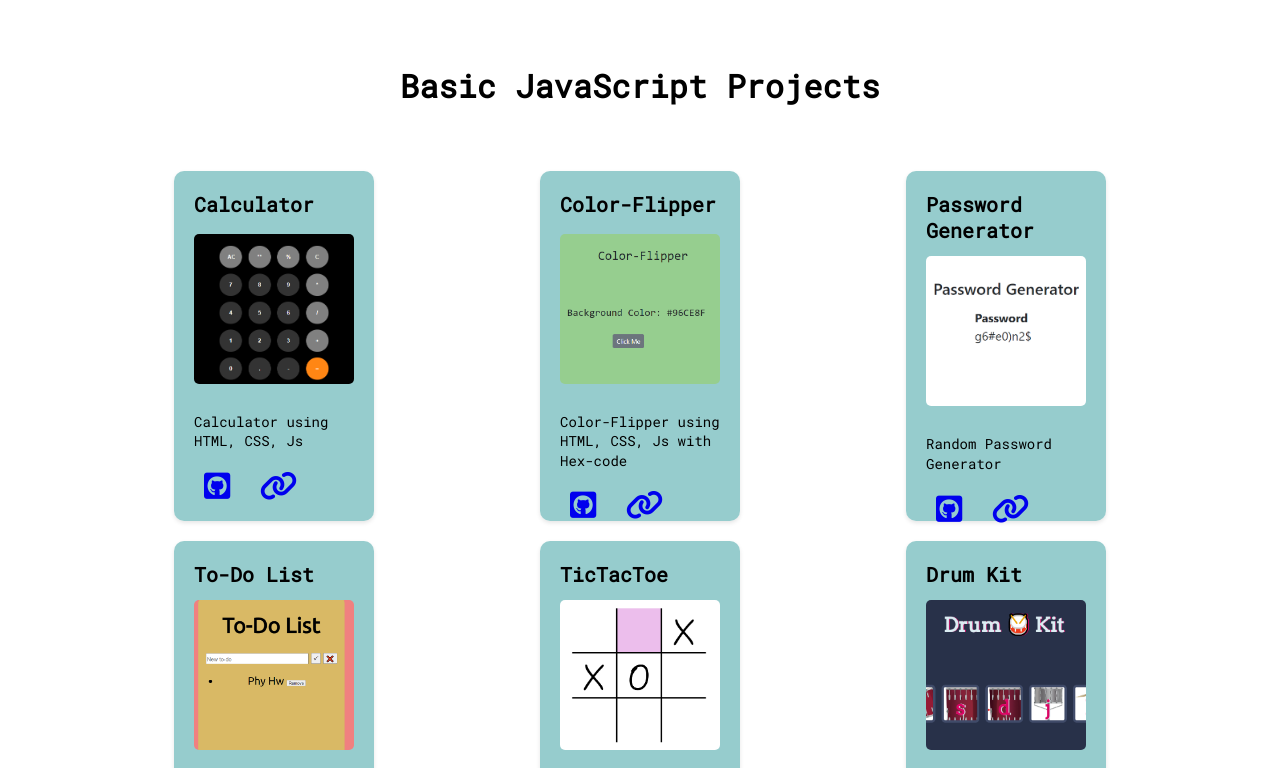
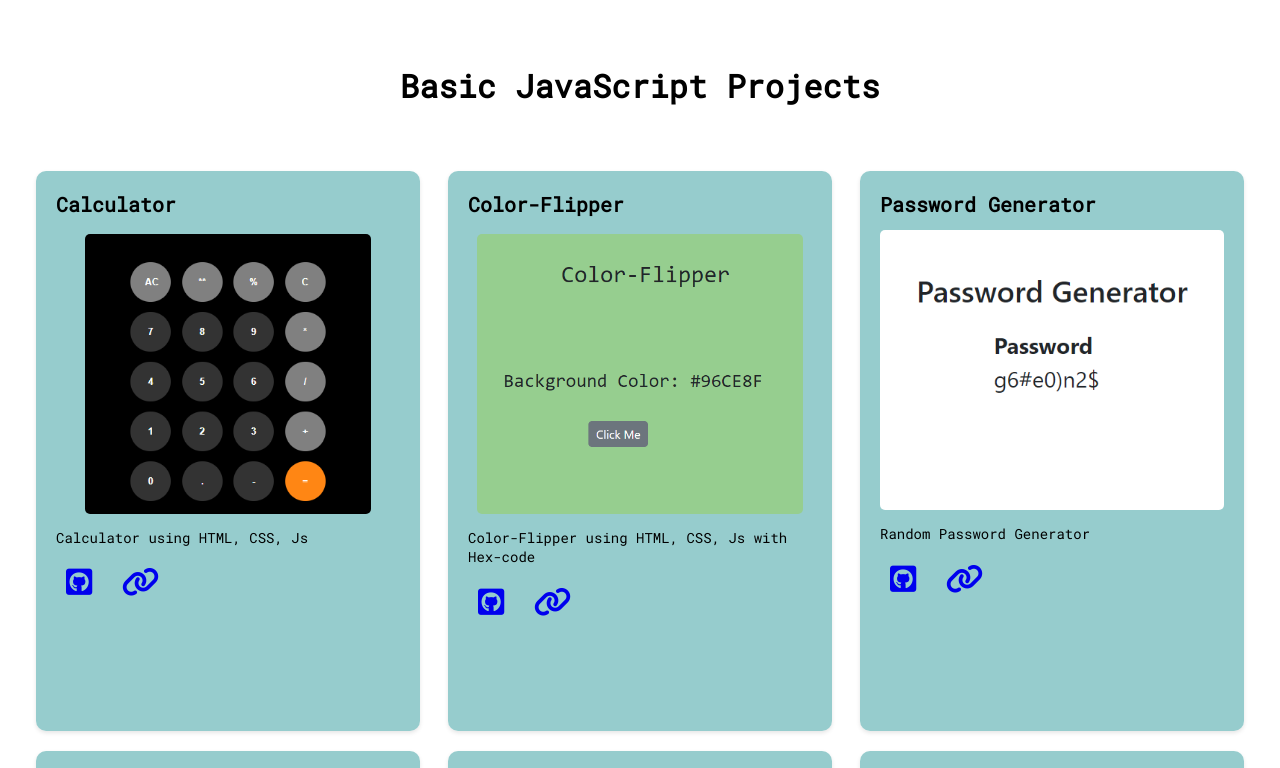
Before and after one commit to Bala-Vignesh-Reddy/JavaScript, a plain HTML site: page JavaScriptProjects/index.html in a window 1280 px wide. Shown: the top 768 px of the page. Drawn offline with Linux system fonts and the light colour scheme.

Commit message:
css changed

```diff
--- a/JavaScriptProjects/style.css
+++ b/JavaScriptProjects/style.css
@@ -9,8 +9,8 @@
   }
 
   .card {
-    width: 200px;
-    height: 350px;
+    width: 30vw;
+    height: 70vh;
     background-color: rgba(132, 195, 197, 0.848);
     border-radius: 10px;
     margin-bottom: 20px;
@@ -32,8 +32,10 @@
   }
 
   .card .project-image {
-    width: 100%;
-    height: 150px;
+    max-width: 100%;
+    display: block;
+    margin: 0 auto;
+    height: 35vh;
     border-radius: 5px;
     object-fit: cover;
     margin-bottom: 10px;
```
